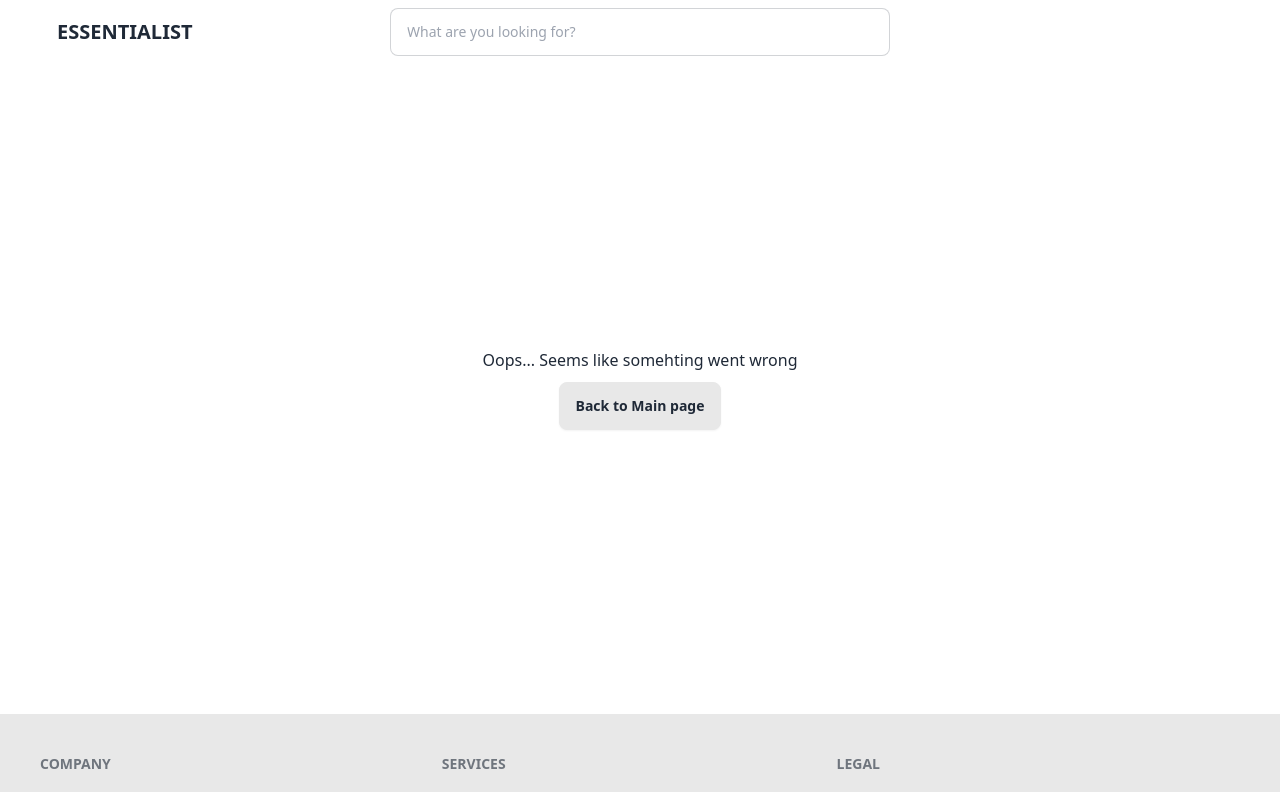
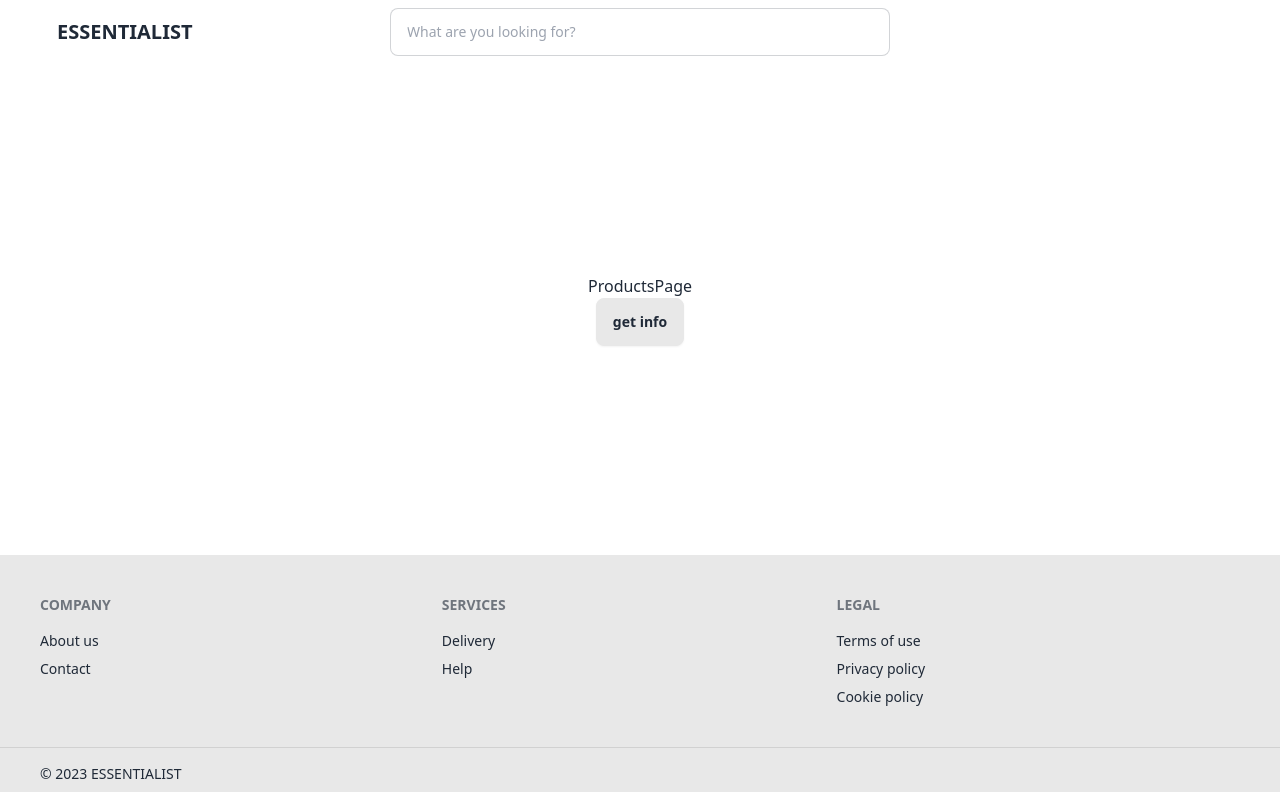
Before and after one commit to OlenaMitropolska/E-commerce-Final-Project-Make-Up-Website-, a React (Create React App) app: page /products in a window 1280 px wide. Shown: the top 792 px of the page. Built offline with nearby package versions, Linux system fonts and the light colour scheme.

Commit message:
products page component created, products search with brand complete

```diff
--- a/package.json
+++ b/package.json
@@ -6,6 +6,7 @@
     "@testing-library/jest-dom": "^5.17.0",
     "@testing-library/react": "^13.4.0",
     "@testing-library/user-event": "^13.5.0",
+    "axios": "^1.6.2",
     "react": "^18.2.0",
     "react-dom": "^18.2.0",
     "react-router-dom": "^6.20.1",
--- a/src/App.css
+++ b/src/App.css
@@ -21,14 +21,6 @@ body {
 .sub-nav {
 padding-left: 20px;
 }
-main {
-    flex-grow: 1;
-        display: flex;
-        flex-direction: column;
-        justify-content: center;
-        align-items: center;
-    }
-
 .error {
     height: 650px;
     display: flex;
@@ -38,6 +30,23 @@ main {
     gap: 10px;
     padding: 20px;
 }
+.main {
+    flex-grow: 1;
+        display: flex;
+        flex-direction: column;
+        justify-content: center;
+        align-items: center;
+        padding: 10px;
+    }
+ .products_main {
+    flex-grow: 1;
+    display: flex;
+    /* flex-direction: column; */
+    flex-wrap: nowrap;
+    justify-content: center;
+    align-items: center;
+    padding: 10px;
+ }
 
 
 
--- a/src/App.jsx
+++ b/src/App.jsx
@@ -8,12 +8,18 @@ import Home from './componentsPages/Home';
 import Cart from './componentsPages/Cart';
 import Login from './componentsPages/Login';
 import ErrorPage from './componentsPages/ErrorPage';
+import ProductsPage from './componentsPages/ProductsPage';
+
+
 
 
 function App() {
+
+
   return (
     <div data-theme="fantasy" className="App">
        <Nav />
+
 
 <main>
 
@@ -23,10 +29,8 @@ function App() {
 <Route path='/favoritespage' element={<FavoritesPage/>} />
 <Route path='/cart' element={<Cart />} />
 <Route path='/loginpage' element={<Login />} />
+<Route path='/products' element={<ProductsPage />} />
 </Routes>
-
-
-
 
 </main>
 
--- a/src/components/SearchInput.jsx
+++ b/src/components/SearchInput.jsx
@@ -1,11 +1,14 @@
 import React from 'react'
+import { useAppContext } from '../context/appContext'
+
 
 function SearchInput() {
+const {submitHandler} = useAppContext()
   return (
     <div>
-        <form className="flex justify-between input input-bordered input-md w-full max-w-xs search-input-form">
-        <input type="text" placeholder="What are you looking for?" className='order-none rounded-3xl input-nav'/>
-            <button type='submit' class="text-2xl"><ion-icon name="search-outline"></ion-icon></button>
+        <form onSubmit={submitHandler} className="flex justify-between input input-bordered input-md w-full max-w-xs search-input-form">
+        <input type="text" id='searchinput' placeholder="What are you looking for?" className='order-none rounded-3xl input-nav'/>
+            <button type='submit' className="text-2xl"><ion-icon name="search-outline"></ion-icon></button>
         </form>
     </div>
   )
--- a/src/componentsPages/Footer.jsx
+++ b/src/componentsPages/Footer.jsx
@@ -29,10 +29,10 @@ function Footer() {
   </aside>
   <nav className="md:place-self-center md:justify-self-end">
     <div className="grid grid-flow-col gap-4">
-    <a target='blank' class="text-3xl" href="https://www.instagram.com/"><ion-icon name="logo-instagram"></ion-icon></a>
-    <a target='blank' class="text-3xl" href="https://twitter.com/?lang=en"><ion-icon name="logo-twitter"></ion-icon></a>
-    <a target='blank' class="text-3xl" href="https://www.pinterest.de/"><ion-icon name="logo-pinterest"></ion-icon></a>
-    <a target='blank' class="text-3xl" href="https://www.facebook.com/"><ion-icon name="logo-facebook"></ion-icon></a>
+    <a target='blank' className="text-3xl" href="https://www.instagram.com/"><ion-icon name="logo-instagram"></ion-icon></a>
+    <a target='blank' className="text-3xl" href="https://twitter.com/?lang=en"><ion-icon name="logo-twitter"></ion-icon></a>
+    <a target='blank' className="text-3xl" href="https://www.pinterest.de/"><ion-icon name="logo-pinterest"></ion-icon></a>
+    <a target='blank' className="text-3xl" href="https://www.facebook.com/"><ion-icon name="logo-facebook"></ion-icon></a>
     </div>
   </nav>
 </footer>
--- a/src/componentsPages/Home.jsx
+++ b/src/componentsPages/Home.jsx
@@ -1,8 +1,13 @@
-import React from 'react'
+import { useAppContext } from '../context/appContext'
 
 function Home() {
+const {dataRetriever} = useAppContext()
+
   return (
-    <div>Home</div>
+    <div className='main'>
+      <p>Home</p>
+      <button className='btn' onClick={dataRetriever}>get info</button>
+    </div>
   )
 }
 
--- a/src/componentsPages/Nav.jsx
+++ b/src/componentsPages/Nav.jsx
@@ -26,9 +26,9 @@ function Nav() {
   <div className='search-input'><SearchInput/></div>
   </div>
   <div className="navbar-end gap-1">
-    <Link to={'/favoritespage'}><a class="text-2xl"><ion-icon name="heart-outline"></ion-icon></a></Link>
-    <Link to={'/loginpage'}><a class="text-2xl"><ion-icon name="person-outline"></ion-icon></a></Link>
-    <Link to={'/cart' }><a class="text-2xl"><ion-icon name="bag-outline"></ion-icon></a></Link>
+    <Link to={'/favoritespage'}><a className="text-2xl"><ion-icon name="heart-outline"></ion-icon></a></Link>
+    <Link to={'/loginpage'}><a className="text-2xl"><ion-icon name="person-outline"></ion-icon></a></Link>
+    <Link to={'/cart' }><a className="text-2xl"><ion-icon name="bag-outline"></ion-icon></a></Link>
   </div>
 
 
--- /dev/null
+++ b/src/componentsPages/ProductsPage.jsx
@@ -0,0 +1,15 @@
+import { useAppContext } from '../context/appContext'
+
+function ProductsPage() {
+    const {dataRetriever} = useAppContext()
+    const {products} = useAppContext()
+  return (
+    <div className='main'>ProductsPage
+        <button className='btn' onClick={dataRetriever}>get info</button>
+{products && products.map((product, j) => <div key={j} className='products_main'>{product.name}</div>)}
+
+    </div>
+  )
+}
+
+export default ProductsPage
--- /dev/null
+++ b/src/context/appContext.js
@@ -0,0 +1,41 @@
+import { createContext, useContext, useState } from "react"
+import axios from 'axios';
+import { useNavigate } from "react-router-dom";
+
+const AppContext = createContext()
+
+export const AppProvider = ({children}) => {
+    function dataRetriever () {
+        axios.get("https://makeup-api.herokuapp.com/api/v1/products.json")
+        .then (response => console.log(response.data))
+        .catch(err => console.log(err))
+      }
+
+      const navigate = useNavigate()
+
+      const [products, setProducts] = useState([])
+      function submitHandler (e) {
+         e.preventDefault()
+         const value = e.target.searchinput.value
+         console.log(value)
+         axios.get(`https://makeup-api.herokuapp.com/api/v1/products.json?brand=${value}`)
+         .then(response => {
+            console.log(response.data);
+            setProducts (response.data)})
+        .catch(err => console.log(err))
+         console.log(products)
+
+         navigate("/products")
+
+         e.target.searchinput.value = ""
+       }
+
+
+
+
+   return <AppContext.Provider value={{dataRetriever, submitHandler, products}}>
+{children}
+   </AppContext.Provider>
+}
+
+export const useAppContext = (() => {return useContext(AppContext)})
--- a/src/index.js
+++ b/src/index.js
@@ -3,13 +3,17 @@ import ReactDOM from 'react-dom/client';
 import './index.css';
 import App from './App';
 import { BrowserRouter } from 'react-router-dom';
+import { AppProvider } from './context/appContext';
+
 
 
 const root = ReactDOM.createRoot(document.getElementById('root'));
 root.render(
   <React.StrictMode>
     <BrowserRouter>
+    <AppProvider>
     <App />
+    </AppProvider>
     </BrowserRouter>
   </React.StrictMode>
 );
```
Also changed, not shown: 1 other file (tests, documents, lock files or other folders).
